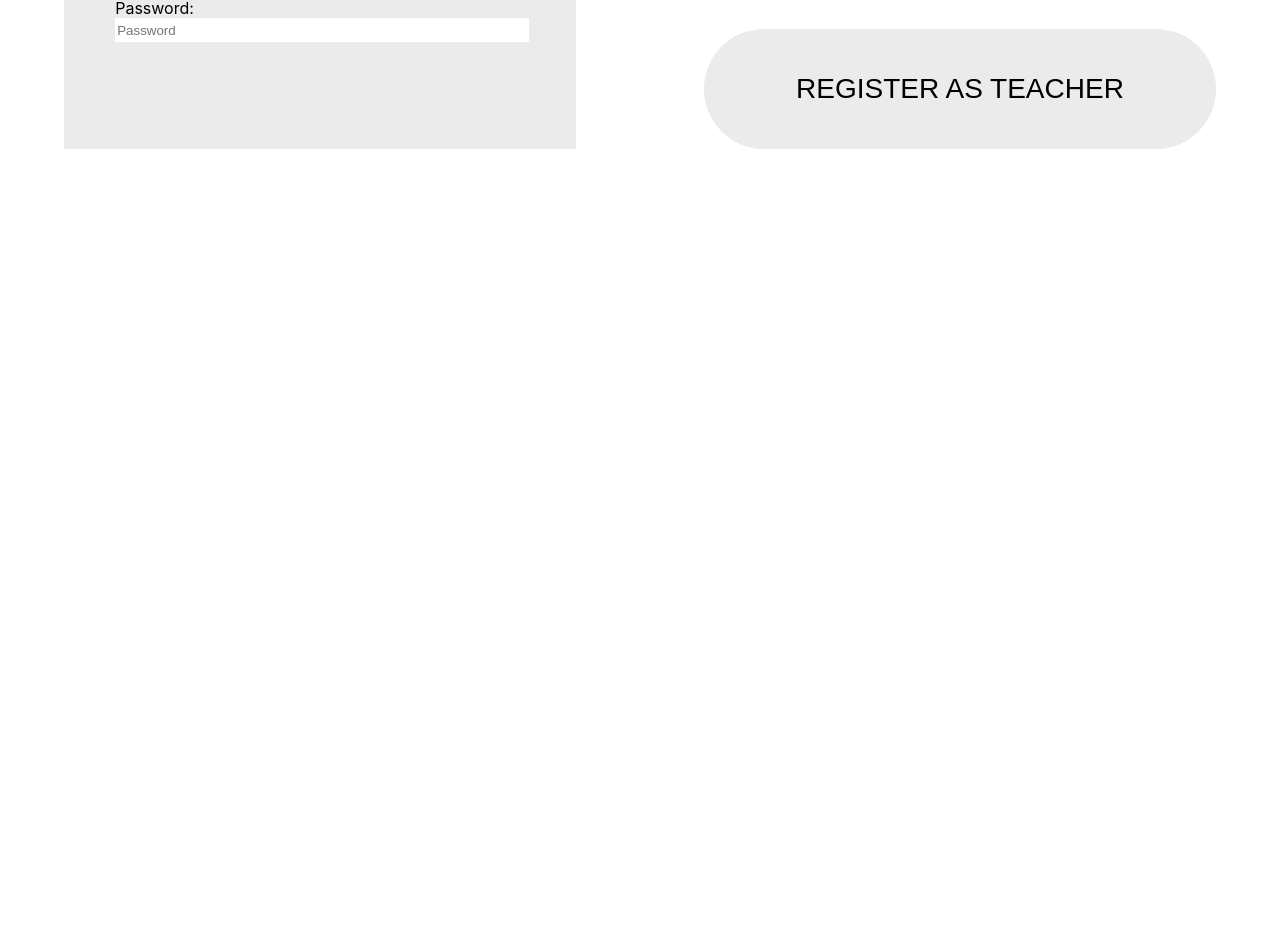
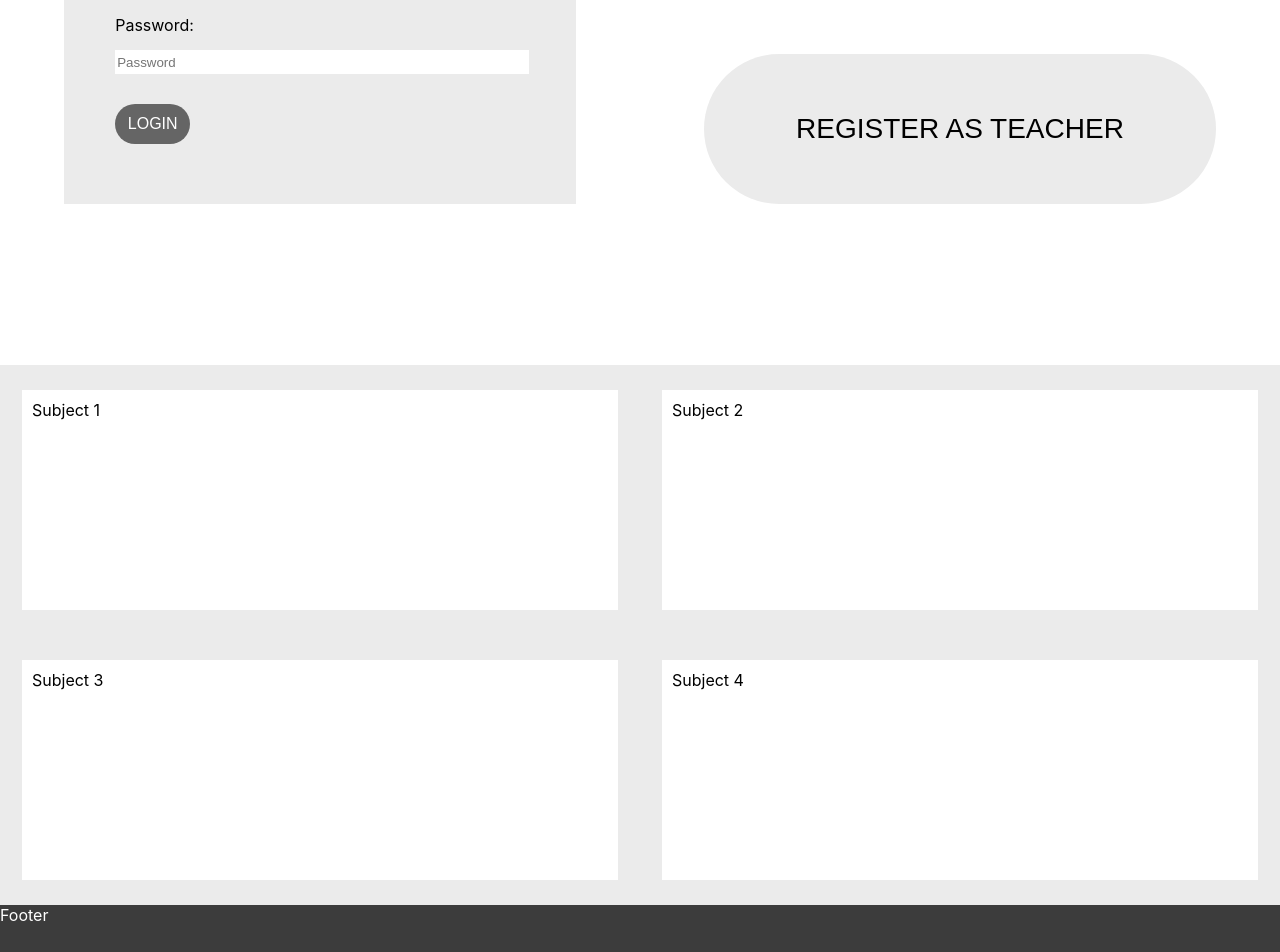
Before and after one commit to online-classroom/classroom, a React (Create React App) app: page / in a window 1280 px wide. Shown: the part 315-1267 px from the top of the page. Before the commit the page ends 840 px from the top, so only its background shows below. Built offline with nearby package versions, Linux system fonts and the light colour scheme.

Commit message:
added course section to home and footer

```diff
--- a/src/App.js
+++ b/src/App.js
@@ -1,12 +1,14 @@
 import React from 'react'
 import appRouting from './routes/appRouting'
-import TopNav from './Containers/TopNav/TopNav';
+import TopNav from './Containers/TopNav/TopNav'
+import Footer from './Containers/Footer/Footer'
 
 const App = ()=>{
   return(
     <div>
       <TopNav/>
       {appRouting}
+      <Footer/>
     </div>
   )
 }
--- /dev/null
+++ b/src/Containers/Footer/Footer.js
@@ -0,0 +1,12 @@
+import React from 'react'
+import './Footer.scss'
+
+export default function Footer() {
+  return (
+    <div className='footer-container'>
+      <div>
+          Footer
+      </div>
+    </div>
+  )
+}
--- /dev/null
+++ b/src/Containers/Footer/Footer.scss
@@ -0,0 +1,7 @@
+
+.footer-container{
+    width: 100%;
+    height: 80px;
+    background-color: rgb(60, 60, 60);
+    color: white;
+}
--- a/src/Pages/Home/Home.js
+++ b/src/Pages/Home/Home.js
@@ -3,6 +3,7 @@ import './Home.scss'
 
 const Home =()=>{
     return(
+        <div className='home-container'>
             <div id='Home'>
                 <div className='login-container'>
                     <div className='login-content'>
@@ -17,6 +18,8 @@ const Home =()=>{
                         <span>Password:</span>
                         <br/>
                         <input className='login-input' placeholder='Password'/>
+                        <br/>
+                        <button className='login-button'>LOGIN</button>
                     </div>
                 </div>
                 <div className='register-buttons'>
@@ -26,6 +29,13 @@ const Home =()=>{
                     </div>
                 </div>
             </div>
+            <div className='courses-container'>
+                <div className='subjects'>Subject 1</div>
+                <div className='subjects'>Subject 2</div>
+                <div className='subjects'>Subject 3</div>
+                <div className='subjects'>Subject 4</div>
+            </div>
+        </div>
     )
 }
 
--- a/src/Pages/Home/Home.scss
+++ b/src/Pages/Home/Home.scss
@@ -1,19 +1,24 @@
+
+
+.home-container{
+    display: flex;
+    flex-direction: column;
 
     #Home {
         width: 100%;
-    height: 95vh;
+        height: 600px;
         color: black;
         display: flex;
         justify-content: space-between;
 
         .login-container {
             width: 40vw;
-        height: 40vh;
+            height: 375px;
             margin: 5vw 5vw;
             background-color: rgb(235, 235, 235);
 
             .login-content{
-            margin: 10%;
+                margin: 7.5% 10%;
 
                 .login-title{
                     font-size: 28px;
@@ -23,13 +28,25 @@
                     width: 100%;
                     height: 22px;
                     border: none;
+                    margin: 15px auto;
+                }
+
+                .login-button{
+                    height: 40px;
+                    border-radius: 25px;
+                    width: 75px;
+                    color: white;
+                    background-color: rgb(101, 101, 101);
+                    border: none;
+                    font-size: 16px;
+                    margin: 15px auto;
                 }
             }
         }
 
         .register-buttons {
             width: 40vw;
-        height: 40vh;
+            height: 375px;
             margin: 5vw 5vw;
 
             .register-button-container{
@@ -39,7 +56,7 @@
                 justify-content: space-between;
 
                 .reg-button{
-                height: 15vh;
+                    height: 150px;
                     border-radius: 75px;
                     background-color: rgb(235, 235, 235);
                     border: none;
@@ -52,3 +69,21 @@
             }
         }
     }
+
+    .courses-container {
+        width: 100%;
+        display: flex;
+        justify-content: space-around;
+        flex-wrap: wrap;
+        background-color: rgb(235, 235, 235);
+
+        .subjects{
+            height: 200px;
+            width: 45%;
+            margin: 25px 5px;
+            // border: 1px solid black;
+            padding: 10px;
+            background-color: white;
+        }
+    }
+}
```
Lines whose indentation alone changed are shown as unchanged.
